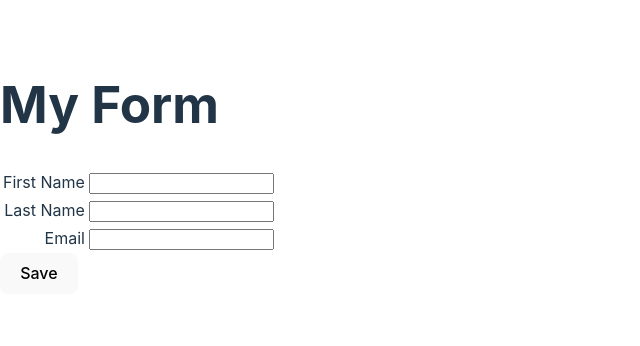
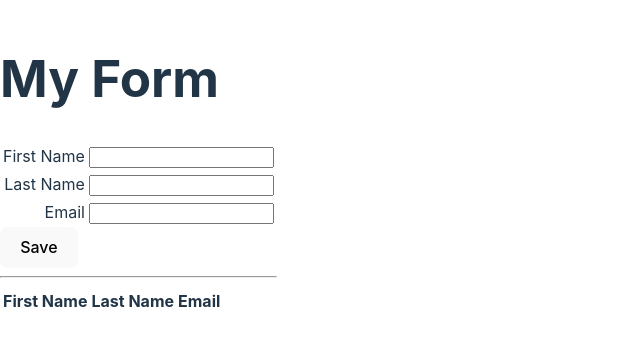
Before and after one commit to CreativeForNoReason/komunalai-client, a React (Vite) app: page / in a window 1280 px wide. Shown: the part 232-578 px from the top of the page, without its empty margins (0-640 px from the left). Built offline with nearby package versions, Linux system fonts and the light colour scheme.

Commit message:
context added

```diff
--- a/src/App.tsx
+++ b/src/App.tsx
@@ -1,11 +1,14 @@
 import React from 'react';
 import ComuteForm from './Components/ComuteForm';
+import FormDataDisplay from './Components/FormDataDisplay';
 
 const App = () => {
   return (
     <div>
       <h1>My Form</h1>
       <ComuteForm />
+      <hr></hr>
+      <FormDataDisplay />
     </div>
   );
 };
--- a/src/Components/ComuteForm.tsx
+++ b/src/Components/ComuteForm.tsx
@@ -1,4 +1,4 @@
-import React, { useState } from 'react';
+import React, { createContext, useState } from 'react';
 import './Comute.css';
 import TableRow from './TableRow';
 
@@ -8,6 +8,15 @@ type FormData = {
   lastName: string;
   email: string;
 };
+
+export const FormDataContext = createContext({
+  formData: {
+    firstName: '',
+    lastName: '',
+    email: '',
+  },
+  handleChange: (e: React.ChangeEvent<HTMLInputElement>) => {},
+});
 
 const ComuteForm = () => {
   const [formData, setFormData] = useState<FormData>({
@@ -31,6 +40,7 @@ const ComuteForm = () => {
   };
 
   return (
+  <FormDataContext.Provider value={{ formData, handleChange }}>
     <form onSubmit={handleSubmit}>
       <table className="custom-table">
         <tbody>
@@ -60,6 +70,7 @@ const ComuteForm = () => {
 
       <button type="submit">Save</button>
     </form>
+  </FormDataContext.Provider>
   );
 };
 
--- /dev/null
+++ b/src/Components/FormDataDisplay.tsx
@@ -0,0 +1,28 @@
+import { useContext } from 'react';
+import { FormDataContext } from './ComuteForm';
+
+const FormDataDisplay = () => {
+  // Consume form data from the context
+  const { formData } = useContext(FormDataContext);
+
+  return (
+    <table className="form-data-display">
+      <thead>
+        <tr>
+          <th>First Name</th>
+          <th>Last Name</th>
+          <th>Email</th>
+        </tr>
+      </thead>
+      <tbody>
+        <tr>
+          <td>{formData.firstName}</td>
+          <td>{formData.lastName}</td>
+          <td>{formData.email}</td>
+        </tr>
+      </tbody>
+    </table>
+  );
+};
+
+export default FormDataDisplay;
```
